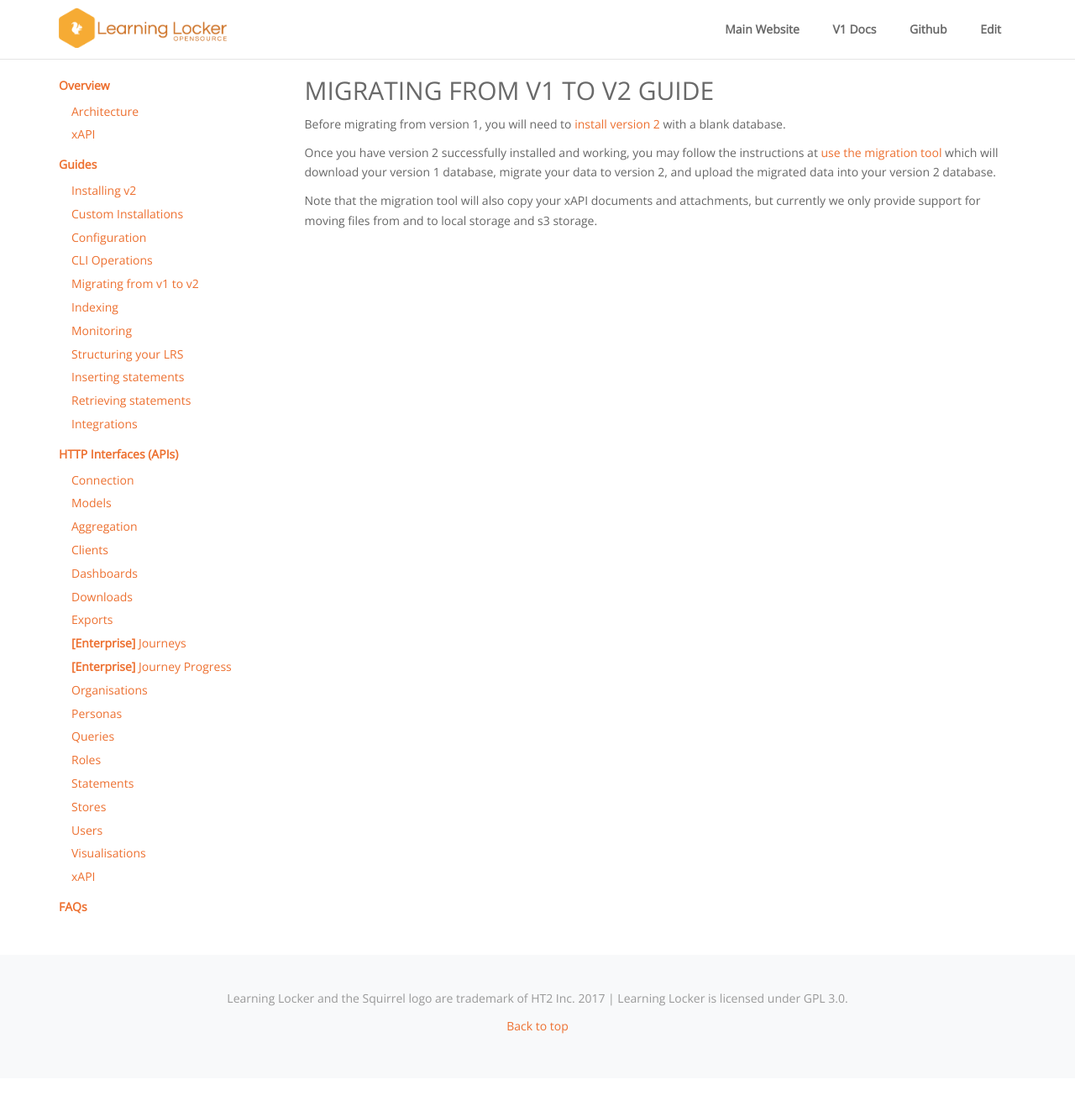
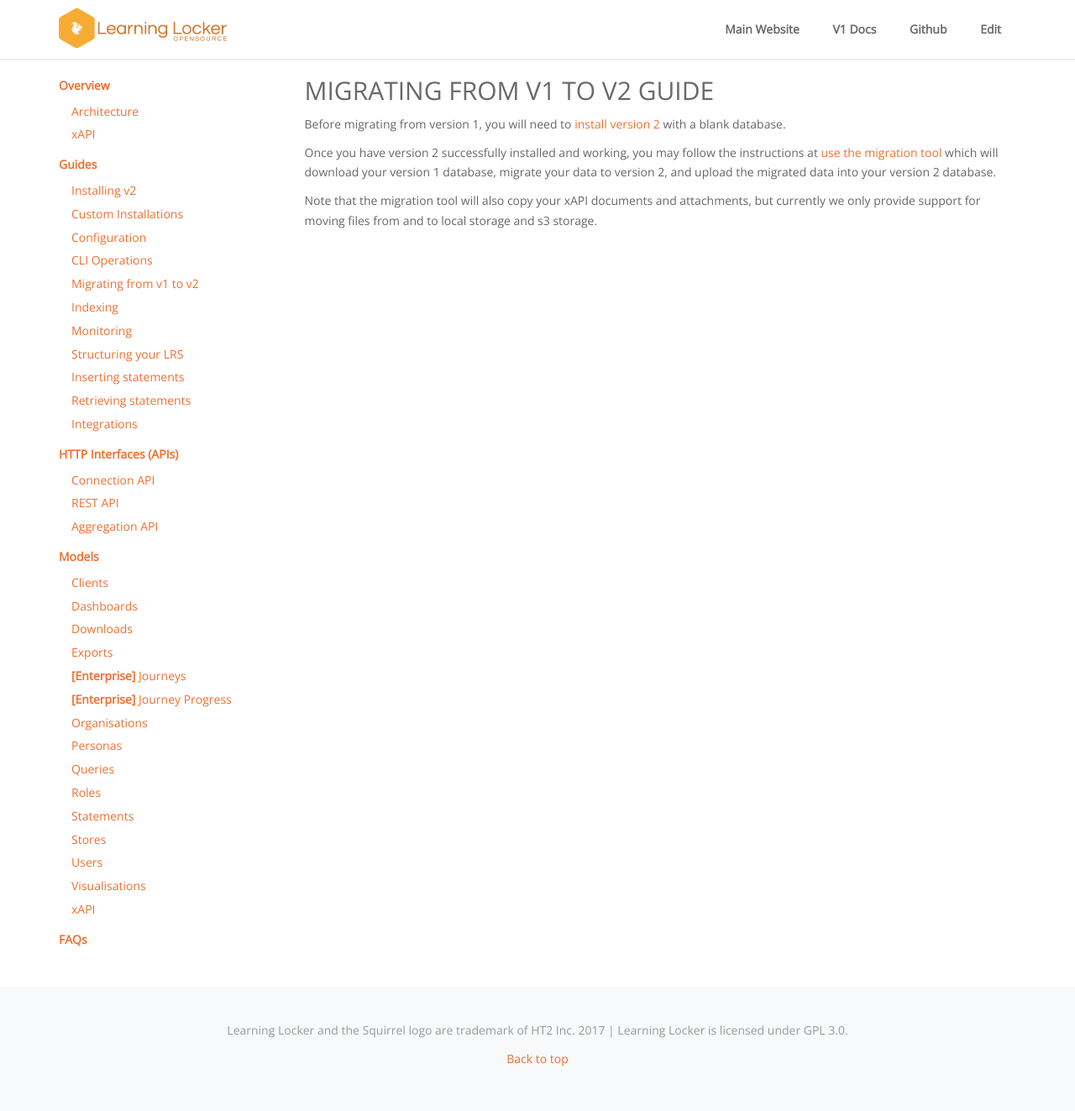
Before and after one commit to LearningLocker/docs, a Jekyll site: the page built from src/guides-migrating.md, in a window 1280 px wide. Shown: the whole page at 84% size. Built offline with Jekyll 4.4.1, drawn with Linux system fonts in a browser that asks for light colours; nearby versions of some CDN libraries; our own code applies the rules of GitHub Pages for plain Markdown files; before the commit the page ends 1284 px from its top, so only the background shows below that.

Commit message:
Update default.html

```diff
--- a/src/_layouts/default.html
+++ b/src/_layouts/default.html
@@ -33,13 +33,20 @@
           <li><a href="../guides-retrieving">Retrieving statements</a></li>
           <li><a href="../guides-integrating">Integrations</a></li>
         </ul>
+
         <div class="sidebar-title">
           <a href="#">HTTP Interfaces (APIs)</a>
         </div>
         <ul class="nav">
-          <li><a href="../http-connection">Connection</a></li>
-          <li><a href="../http-models">Models</a></li>
-          <li><a href="../http-aggregation">Aggregation</a></li>
+          <li><a href="../http-connection">Connection API</a></li>
+          <li><a href="../http-rest">REST API</a></li>
+          <li><a href="../http-aggregation">Aggregation API</a></li>
+        </ul>
+
+        <div class="sidebar-title">
+          <a href="#">Models</a>
+        </div>
+        <ul class="nav">
           <li><a href="../http-clients">Clients</a></li>
           <li><a href="../http-dashboards">Dashboards</a></li>
           <li><a href="../http-downloads">Downloads</a></li>
```
